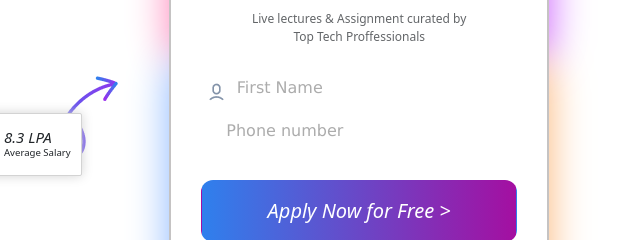
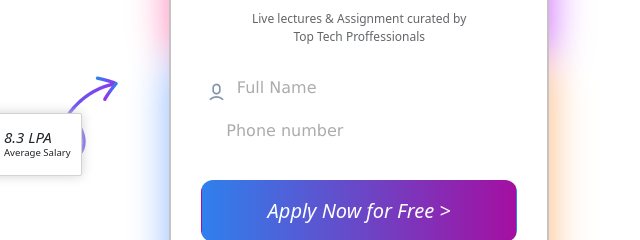
Before and after one commit to souravgarai38/f1_module_test, a plain HTML site: page index.html in a window 1280 px wide. Shown: the part 384-624 px from the top of the page, 622-1262 px from the left. Drawn offline with nearby package versions, Linux system fonts and the light colour scheme.

Commit message:
Update index.html

```diff
--- a/index.html
+++ b/index.html
@@ -130,7 +130,7 @@
                             <form action="backend.js" class="form-card">
                                 <div class="form-card-img">
                                     <img src="./image/user.png" alt="">
-                                    <input type="text" style="width: 90%;" placeholder="First Name" class="name-1"> <br>
+                                    <input type="text" style="width: 90%;" placeholder="Full Name" class="name-1"> <br>
                                 </div>
                                 <div class="form-card-img">
                                       <img src="./image/phone.png" alt="">
```
